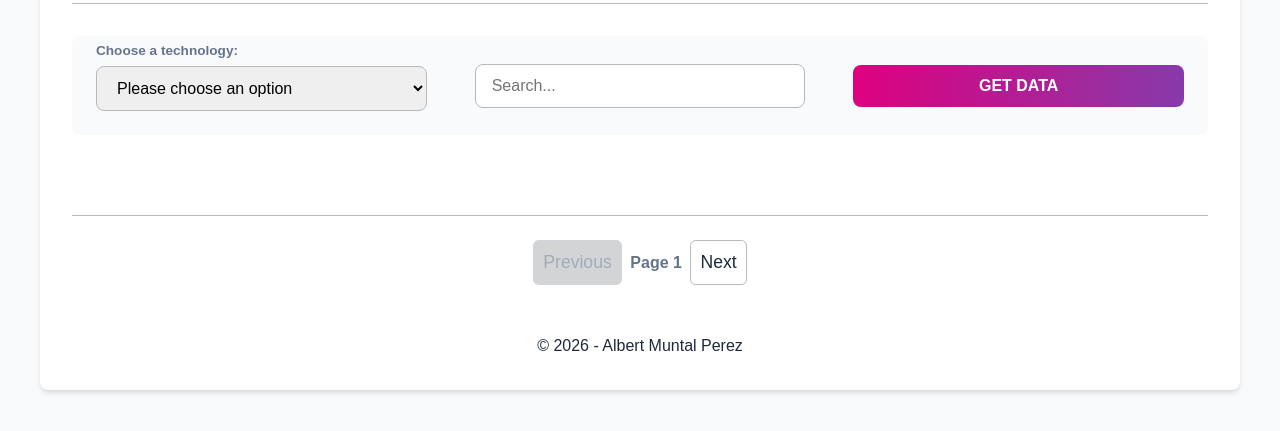
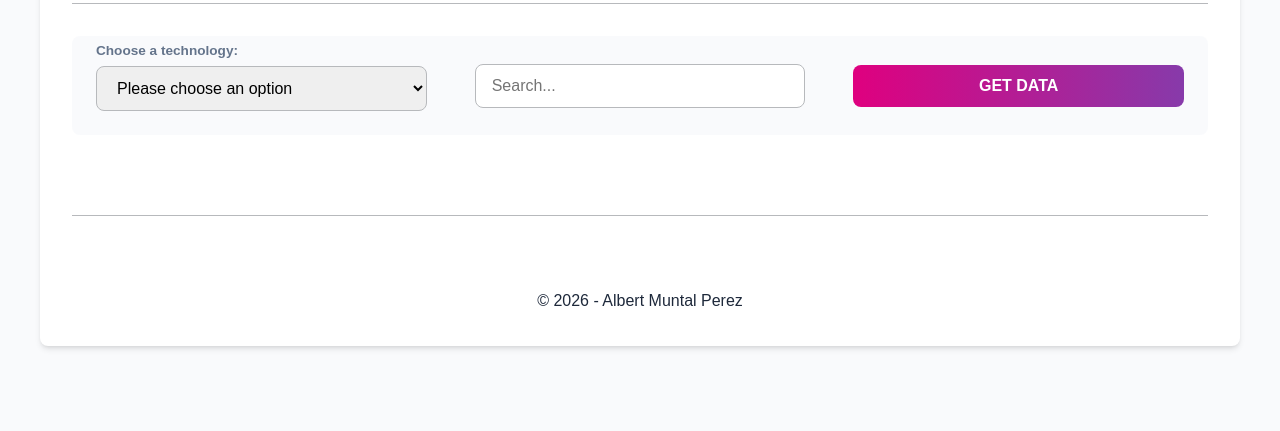
Before and after one commit to DrMunty/Sprint-3, a website built with Vite: page Tasca S3.01/api-consumer-app/index.html in a window 1280 px wide. Shown: the part 133-564 px from the top of the page. Built offline with nearby package versions, Linux system fonts and the light colour scheme.

Commit message:
refactor: "deleted html elements that displayed buttons before searching the API"

```diff
--- a/Tasca S3.01/api-consumer-app/index.html
+++ b/Tasca S3.01/api-consumer-app/index.html
@@ -46,11 +46,7 @@
 
             </section>
 
-            <nav id= "pagination" aria-label= "Paginació de resultats">
-                <button type= "button" id= "btn-prev" disabled> Previous </button>
-                <span id="page-info"> Page 1 </span>
-                <button type="button" id="btn-next"> Next </button>
-            </nav>
+            <nav id= "pagination" aria-label= "Paginació de resultats"> </nav>
 
         </main>
 
```
